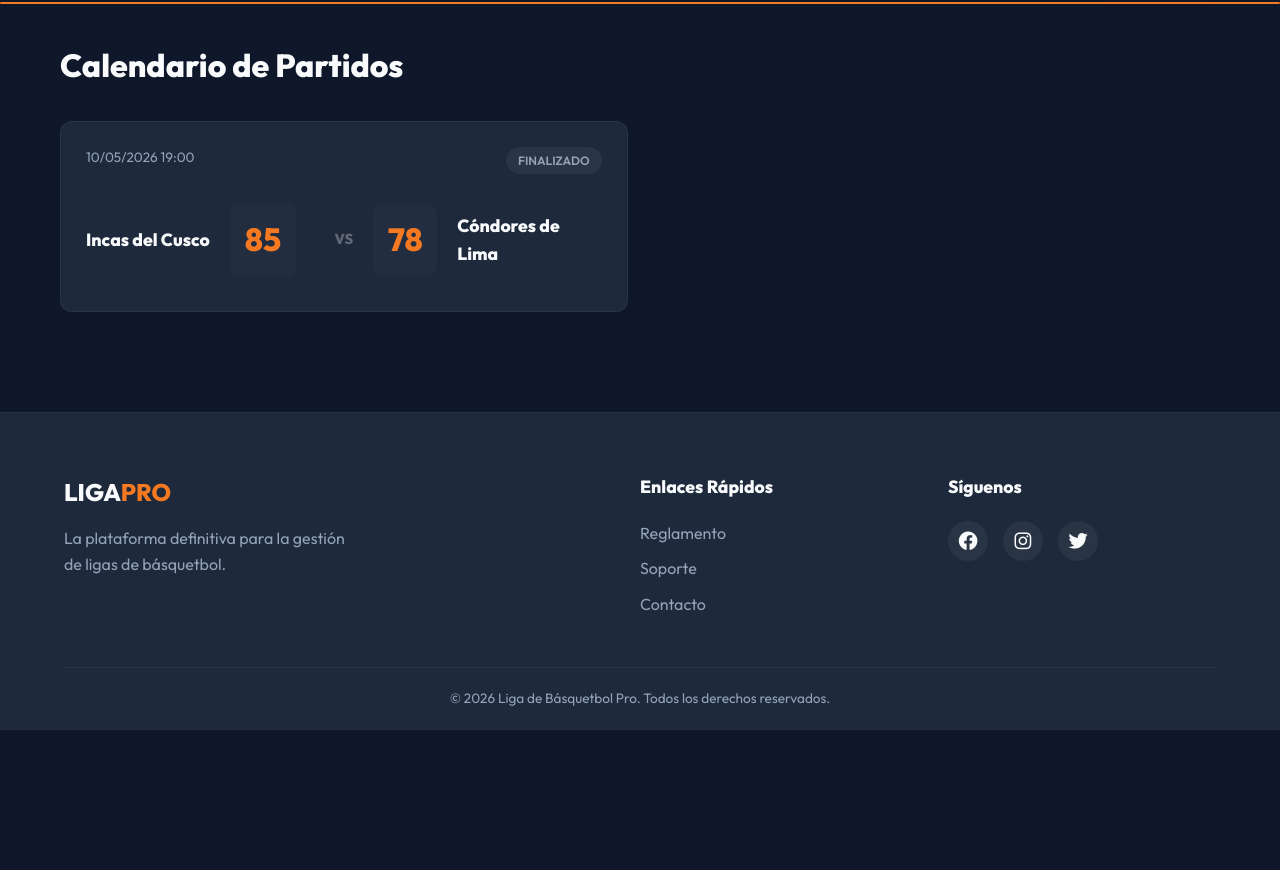
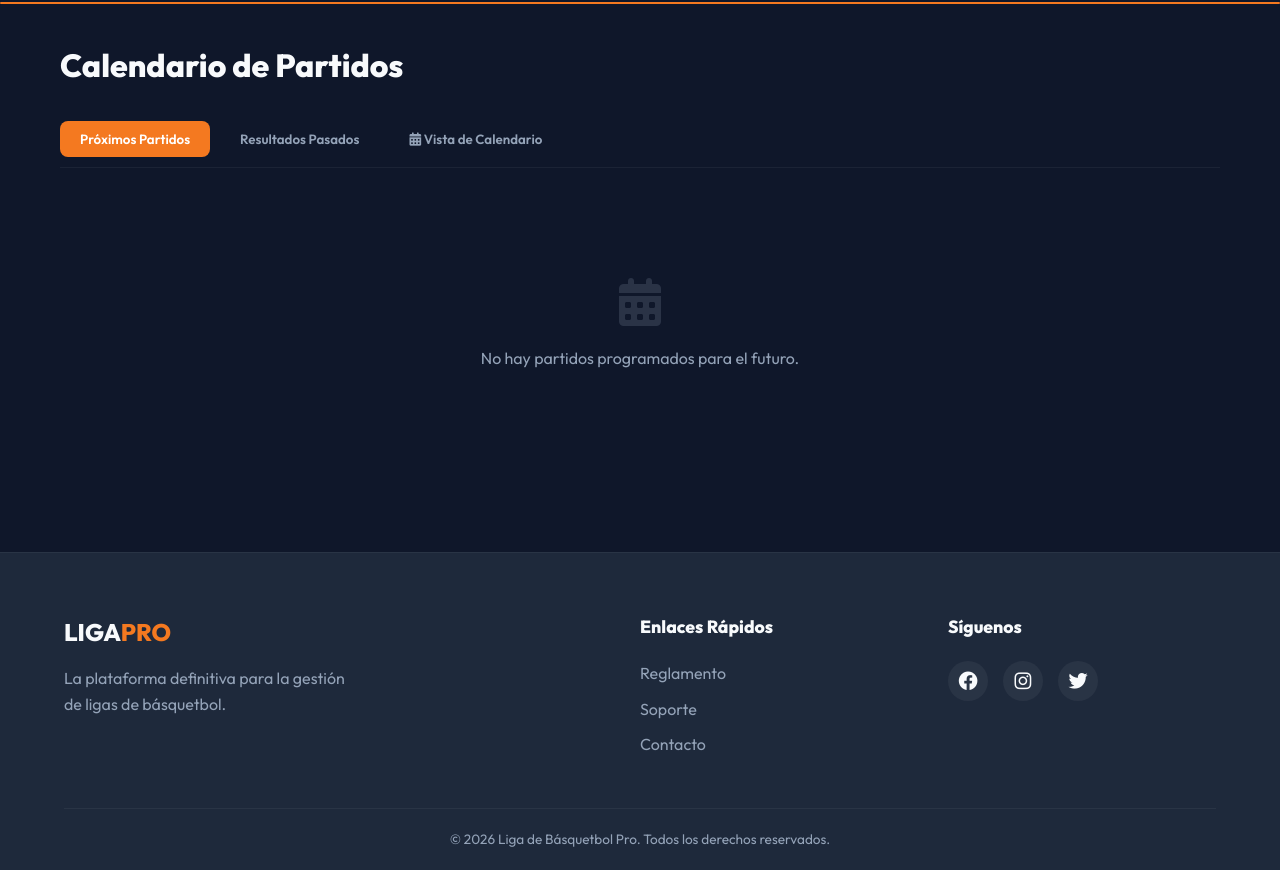
Before and after one commit to BederCC/basquet, a PHP site: page /basquet-liga/matches in a window 1280 px wide. Shown: the part 70-940 px from the top of the page. Before the commit the page ends 800 px from the top, so only its background shows below. Run offline with PHP 8.4, Linux system fonts and the light colour scheme; data comes from the database, SQL or seed files in the repository.

Commit message:
mejoras en partidos

```diff
--- a/app/config/config.php
+++ b/app/config/config.php
@@ -1,4 +1,6 @@
 <?php
+// Set Timezone for Peru/Latin America
+date_default_timezone_set('America/Lima');
 
 // Database Configuration
 define('DB_HOST', 'localhost');
--- a/app/controllers/Matches.php
+++ b/app/controllers/Matches.php
@@ -10,11 +10,24 @@ class Matches extends Controller {
     }
 
     public function index() {
-        $matches = $this->matchModel->getMatches();
+        $allMatches = $this->matchModel->getMatches();
+        $now = date('Y-m-d H:i:s');
+
+        $upcomingMatches = [];
+        $pastMatches = [];
+
+        foreach ($allMatches as $match) {
+            if ($match->fecha_partido >= $now) {
+                $upcomingMatches[] = $match;
+            } else {
+                $pastMatches[] = $match;
+            }
+        }
 
         $data = [
             'title' => 'Calendario de Partidos',
-            'matches' => $matches,
+            'upcomingMatches' => array_reverse($upcomingMatches), // Show soonest first
+            'pastMatches' => $pastMatches, // Show recent first
             'active' => 'matches'
         ];
 
--- a/app/views/matches/index.php
+++ b/app/views/matches/index.php
@@ -13,52 +13,137 @@
 
 <?php flash('match_message'); ?>
 
-<div class="matches-list">
-    <?php if(empty($data['matches'])): ?>
-        <div class="empty-state">
-            <i class="fas fa-calendar-times"></i>
-            <p>No hay partidos programados.</p>
+<!-- Tabs Navigation -->
+<div class="matches-tabs">
+    <button class="tab-btn active" onclick="openTab(event, 'upcoming')">Próximos Partidos</button>
+    <button class="tab-btn" onclick="openTab(event, 'past')">Resultados Pasados</button>
+    <button class="tab-btn" onclick="openTab(event, 'calendar_view')"><i class="fas fa-calendar-alt"></i> Vista de Calendario</button>
+</div>
+
+<!-- Tab Content: Upcoming -->
+<div id="upcoming" class="tab-content active">
+    <div class="matches-list">
+        <?php if(empty($data['upcomingMatches'])): ?>
+            <div class="empty-state">
+                <i class="fas fa-calendar-alt"></i>
+                <p>No hay partidos programados para el futuro.</p>
+            </div>
+        <?php else: ?>
+            <?php foreach($data['upcomingMatches'] as $match): ?>
+                <?php include 'match_card.php'; ?>
+            <?php endforeach; ?>
+        <?php endif; ?>
+    </div>
+</div>
+
+<!-- Tab Content: Past -->
+<div id="past" class="tab-content">
+    <div class="matches-list">
+        <?php if(empty($data['pastMatches'])): ?>
+            <div class="empty-state">
+                <i class="fas fa-history"></i>
+                <p>No hay registros de partidos pasados.</p>
+            </div>
+        <?php else: ?>
+            <?php foreach($data['pastMatches'] as $match): ?>
+                <?php include 'match_card.php'; ?>
+            <?php endforeach; ?>
+        <?php endif; ?>
+    </div>
+</div>
+
+<!-- Tab Content: Calendar View -->
+<div id="calendar_view" class="tab-content">
+    <?php
+        $month = date('m');
+        $year = date('Y');
+        $firstDayOfMonth = mktime(0, 0, 0, $month, 1, $year);
+        $daysInMonth = date('t', $firstDayOfMonth);
+        $dayOfWeek = date('w', $firstDayOfMonth);
+
+        $monthsSpanish = [
+            'January' => 'Enero', 'February' => 'Febrero', 'March' => 'Marzo', 'April' => 'Abril',
+            'May' => 'Mayo', 'June' => 'Junio', 'July' => 'Julio', 'August' => 'Agosto',
+            'September' => 'Septiembre', 'October' => 'Octubre', 'November' => 'Noviembre', 'December' => 'Diciembre'
+        ];
+        $displayMonth = $monthsSpanish[date('F', $firstDayOfMonth)] . ' ' . $year;
+    ?>
+
+    <div class="calendar-wrapper">
+        <div class="calendar-header-view">
+            <h3><?php echo $displayMonth; ?></h3>
         </div>
-    <?php else: ?>
-        <?php foreach($data['matches'] as $match): ?>
-            <div class="match-card <?php echo strtolower($match->estado) == 'finalizado' ? 'finished' : ''; ?>">
-                <div class="match-header">
-                    <span class="match-date"><?php echo date('d/m/Y H:i', strtotime($match->fecha_partido)); ?></span>
-                    <span class="match-status badge-status <?php echo strtolower($match->estado); ?>">
-                        <?php echo $match->estado; ?>
-                    </span>
-                </div>
+        <div class="calendar-grid">
+            <div class="day-name">Dom</div>
+            <div class="day-name">Lun</div>
+            <div class="day-name">Mar</div>
+            <div class="day-name">Mié</div>
+            <div class="day-name">Jue</div>
+            <div class="day-name">Vie</div>
+            <div class="day-name">Sáb</div>
 
-                <div class="match-content">
-                    <div class="team-side local">
-                        <span class="team-name"><?php echo $match->equipo_local; ?></span>
-                        <span class="team-score"><?php echo $match->puntos_local; ?></span>
-                    </div>
+            <?php
+            for ($i = 0; $i < $dayOfWeek; $i++) {
+                echo '<div class="day empty"></div>';
+            }
 
-                    <div class="match-vs">VS</div>
+            for ($day = 1; $day <= $daysInMonth; $day++) {
+                $currentDate = sprintf('%04d-%02d-%02d', $year, $month, $day);
+                $dayMatches = [];
 
-                    <div class="team-side visitor">
-                        <span class="team-score"><?php echo $match->puntos_visitante; ?></span>
-                        <span class="team-name"><?php echo $match->equipo_visitante; ?></span>
-                    </div>
-                </div>
+                foreach (array_merge($data['upcomingMatches'], $data['pastMatches']) as $m) {
+                    if (date('Y-m-d', strtotime($m->fecha_partido)) == $currentDate) {
+                        $dayMatches[] = $m;
+                    }
+                }
 
-                <?php if(isLoggedIn()): ?>
-                    <div class="match-footer">
-                        <a href="<?php echo URL_BASE; ?>matches/edit/<?php echo $match->id; ?>" class="btn-text">
-                            <i class="fas fa-edit"></i> Editar Resultado / Datos
-                        </a>
-                        <form action="<?php echo URL_BASE; ?>matches/delete/<?php echo $match->id; ?>" method="POST" onsubmit="return confirm('¿Eliminar este partido?');">
-                            <button type="submit" class="btn-text btn-danger">
-                                <i class="fas fa-trash"></i> Eliminar
-                            </button>
-                        </form>
-                    </div>
-                <?php endif; ?>
-            </div>
-        <?php endforeach; ?>
-    <?php endif; ?>
+                $isToday = date('Y-m-d') == $currentDate;
+                echo '<div class="day' . ($isToday ? ' today' : '') . '">';
+                echo '<span class="day-number">' . $day . '</span>';
+
+                if (!empty($dayMatches)) {
+                    echo '<div class="day-events">';
+                    foreach ($dayMatches as $dm) {
+                        $status = strtolower($dm->estado);
+                        $time = date('H:i', strtotime($dm->fecha_partido));
+                        $score = $dm->puntos_local . '-' . $dm->puntos_visitante;
+                        $teamsText = $dm->equipo_local . ' vs ' . $dm->equipo_visitante;
+
+                        echo "<div class='event-mini $status' title='$teamsText'>";
+                        echo "<span class='e-time'>$time</span>";
+                        echo "<span class='e-score'>$score</span>";
+                        echo "</div>";
+                    }
+                    echo '</div>';
+                }
+                echo '</div>';
+            }
+            ?>
+        </div>
+
+        <div class="calendar-legend">
+            <span class="legend-item"><span class="dot programado"></span> Programado</span>
+            <span class="legend-item"><span class="dot en"></span> En curso</span>
+            <span class="legend-item"><span class="dot finalizado"></span> Finalizado</span>
+        </div>
+    </div>
 </div>
+
+<script>
+function openTab(evt, tabName) {
+    var i, tabcontent, tablinks;
+    tabcontent = document.getElementsByClassName("tab-content");
+    for (i = 0; i < tabcontent.length; i++) {
+        tabcontent[i].classList.remove("active");
+    }
+    tablinks = document.getElementsByClassName("tab-btn");
+    for (i = 0; i < tablinks.length; i++) {
+        tablinks[i].classList.remove("active");
+    }
+    document.getElementById(tabName).classList.add("active");
+    evt.currentTarget.classList.add("active");
+}
+</script>
 
 <style>
     .page-header {
@@ -67,104 +152,178 @@
         align-items: center;
         margin-bottom: 30px;
     }
+
+    .matches-tabs {
+        display: flex;
+        gap: 10px;
+        margin-bottom: 30px;
+        border-bottom: 1px solid rgba(255,255,255,0.05);
+        padding-bottom: 10px;
+    }
+    .tab-btn {
+        background: none;
+        border: none;
+        color: var(--text-muted);
+        padding: 10px 20px;
+        font-family: inherit;
+        font-weight: 600;
+        cursor: pointer;
+        transition: var(--transition);
+        border-radius: 8px;
+    }
+    .tab-btn:hover {
+        background: rgba(255,255,255,0.03);
+        color: var(--text);
+    }
+    .tab-btn.active {
+        background: var(--primary);
+        color: white;
+    }
+
+    .tab-content {
+        display: none;
+    }
+    .tab-content.active {
+        display: block;
+        animation: fadeIn 0.4s ease;
+    }
+
+    @keyframes fadeIn {
+        from { opacity: 0; transform: translateY(10px); }
+        to { opacity: 1; transform: translateY(0); }
+    }
+
     .matches-list {
         display: grid;
         grid-template-columns: repeat(auto-fill, minmax(450px, 1fr));
         gap: 25px;
     }
-    .match-card {
+
+    .empty-state {
+        grid-column: 1 / -1;
+        text-align: center;
+        padding: 80px 0;
+        color: var(--text-muted);
+    }
+    .empty-state i {
+        font-size: 3rem;
+        margin-bottom: 20px;
+        opacity: 0.2;
+    }
+
+    /* Calendar Grid Styles */
+    .calendar-wrapper {
         background: var(--surface);
+        padding: 30px;
         border-radius: var(--radius);
-        padding: 25px;
         border: 1px solid rgba(255,255,255,0.05);
+        max-width: 900px;
+        margin: 0 auto;
+    }
+    .calendar-header-view {
+        text-align: center;
+        margin-bottom: 30px;
+    }
+    .calendar-header-view h3 {
+        font-size: 1.5rem;
+        color: var(--primary);
+    }
+    .calendar-grid {
+        display: grid;
+        grid-template-columns: repeat(7, 1fr);
+        gap: 10px;
+    }
+    .day-name {
+        text-align: center;
+        font-weight: 700;
+        font-size: 0.8rem;
+        color: var(--text-muted);
+        text-transform: uppercase;
+        padding-bottom: 10px;
+    }
+    .day {
+        aspect-ratio: 1 / 1;
+        background: rgba(255,255,255,0.02);
+        border-radius: 8px;
+        padding: 10px;
+        display: flex;
+        flex-direction: column;
+        justify-content: space-between;
+        border: 1px solid rgba(255,255,255,0.03);
         transition: var(--transition);
-        position: relative;
-        overflow: hidden;
     }
-    .match-card:hover {
+    .day:not(.empty):hover {
+        background: rgba(255,255,255,0.05);
         border-color: var(--primary);
-        transform: translateY(-5px);
     }
-    .match-header {
+    .day.today {
+        border-color: var(--primary);
+        background: rgba(244, 121, 32, 0.05);
+    }
+    .day.empty {
+        background: transparent;
+        border: none;
+    }
+    .day-number {
+        font-weight: 600;
+        font-size: 0.9rem;
+    }
+    .day.today .day-number {
+        color: var(--primary);
+    }
+    .day-events {
+        display: flex;
+        flex-direction: column;
+        gap: 4px;
+        margin-top: 5px;
+    }
+    .event-mini {
+        padding: 4px 6px;
+        border-radius: 4px;
+        font-size: 0.65rem;
         display: flex;
         justify-content: space-between;
-        margin-bottom: 20px;
-        font-size: 0.85rem;
+        align-items: center;
+        color: white;
+        margin-bottom: 2px;
+        border: none;
+        box-shadow: 0 2px 5px rgba(0,0,0,0.2);
     }
-    .match-date {
+    .event-mini.programado { background: var(--primary); }
+    .event-mini.en { background: var(--success); }
+    .event-mini.finalizado { background: rgba(255,255,255,0.1); color: var(--text-muted); }
+
+    .e-time {
+        font-weight: 700;
+        opacity: 0.9;
+    }
+    .e-score {
+        font-weight: 800;
+        background: rgba(0,0,0,0.3);
+        padding: 1px 4px;
+        border-radius: 3px;
+    }
+
+    .calendar-legend {
+        display: flex;
+        justify-content: center;
+        gap: 20px;
+        margin-top: 30px;
+        font-size: 0.8rem;
         color: var(--text-muted);
     }
-    .badge-status {
-        padding: 4px 12px;
-        border-radius: 20px;
-        font-size: 0.75rem;
-        font-weight: 600;
-        text-transform: uppercase;
-    }
-    .badge-status.programado { background: rgba(241, 196, 15, 0.1); color: var(--accent); }
-    .badge-status.en { background: rgba(16, 185, 129, 0.1); color: var(--success); }
-    .badge-status.finalizado { background: rgba(255, 255, 255, 0.05); color: var(--text-muted); }
-
-    .match-content {
-        display: flex;
-        align-items: center;
-        justify-content: space-between;
-        padding: 10px 0;
-    }
-    .team-side {
-        display: flex;
-        align-items: center;
-        gap: 20px;
-        flex: 1;
-    }
-    .team-side.visitor { justify-content: flex-end; }
-    .team-name {
-        font-weight: 700;
-        font-size: 1.1rem;
-    }
-    .team-score {
-        font-size: 2rem;
-        font-weight: 800;
-        color: var(--primary);
-        background: rgba(255,255,255,0.02);
-        padding: 10px 15px;
-        border-radius: 8px;
-        min-width: 60px;
-        text-align: center;
-    }
-    .match-vs {
-        padding: 0 20px;
-        font-weight: 800;
-        opacity: 0.3;
-        font-size: 0.9rem;
-    }
-    .match-footer {
-        margin-top: 25px;
-        padding-top: 20px;
-        border-top: 1px solid rgba(255,255,255,0.05);
-        display: flex;
-        justify-content: center;
-        gap: 30px;
-    }
-    .btn-text {
-        background: none;
-        border: none;
-        color: var(--text-muted);
-        font-size: 0.85rem;
-        cursor: pointer;
-        display: flex;
-        align-items: center;
-        gap: 8px;
-        transition: var(--transition);
-    }
-    .btn-text:hover { color: var(--primary); }
-    .btn-text.btn-danger:hover { color: var(--danger); }
+    .legend-item { display: flex; align-items: center; gap: 8px; }
+    .dot { width: 10px; height: 10px; border-radius: 50%; display: inline-block; }
+    .dot.programado { background: var(--accent); }
+    .dot.en { background: var(--success); }
+    .dot.finalizado { background: var(--text-muted); }
 
     @media (max-width: 600px) {
         .matches-list { grid-template-columns: 1fr; }
-        .match-content { flex-direction: column; gap: 20px; }
-        .team-side { width: 100%; justify-content: space-between; }
-        .team-side.visitor { flex-direction: row-reverse; }
+        .matches-tabs { flex-direction: column; }
+        .calendar-grid { gap: 5px; }
+        .day { padding: 5px; }
+        .day-number { font-size: 0.7rem; }
     }
 </style>
 
--- /dev/null
+++ b/app/views/matches/match_card.php
@@ -0,0 +1,173 @@
+<?php /* @var stdClass $match */ ?>
+<div class="match-card <?php echo strtolower($match->estado) == 'finalizado' ? 'finished' : ''; ?>">
+    <div class="match-header">
+        <span class="match-date"><?php echo date('d/m/Y H:i', strtotime($match->fecha_partido)); ?></span>
+        <span class="match-status badge-status <?php echo strtolower($match->estado); ?>">
+            <?php echo $match->estado; ?>
+        </span>
+    </div>
+
+    <div class="match-content">
+        <?php
+            $isFinished = strtolower($match->estado) == 'finalizado';
+            $localWinner = $isFinished && $match->puntos_local > $match->puntos_visitante;
+            $visitorWinner = $isFinished && $match->puntos_visitante > $match->puntos_local;
+        ?>
+        <div class="team-side local <?php echo $localWinner ? 'winner' : ''; ?>">
+            <div class="team-meta">
+                <span class="team-name"><?php echo $match->equipo_local; ?></span>
+                <?php if($localWinner): ?>
+                    <span class="winner-label"><i class="fas fa-crown"></i> GANADOR</span>
+                <?php endif; ?>
+            </div>
+            <span class="team-score"><?php echo $match->puntos_local; ?></span>
+        </div>
+
+        <div class="match-vs">VS</div>
+
+        <div class="team-side visitor <?php echo $visitorWinner ? 'winner' : ''; ?>">
+            <span class="team-score"><?php echo $match->puntos_visitante; ?></span>
+            <div class="team-meta">
+                <span class="team-name"><?php echo $match->equipo_visitante; ?></span>
+                <?php if($visitorWinner): ?>
+                    <span class="winner-label">GANADOR <i class="fas fa-crown"></i></span>
+                <?php endif; ?>
+            </div>
+        </div>
+    </div>
+
+    <?php if(isLoggedIn()): ?>
+        <div class="match-footer">
+            <a href="<?php echo URL_BASE; ?>matches/edit/<?php echo $match->id; ?>" class="btn-text">
+                <i class="fas fa-edit"></i> Editar
+            </a>
+            <form action="<?php echo URL_BASE; ?>matches/delete/<?php echo $match->id; ?>" method="POST" onsubmit="return confirm('¿Eliminar este partido?');">
+                <button type="submit" class="btn-text btn-danger">
+                    <i class="fas fa-trash"></i> Eliminar
+                </button>
+            </form>
+        </div>
+    <?php endif; ?>
+</div>
+
+<style>
+    /* Card Component Styles */
+    .match-card {
+        background: var(--surface);
+        border-radius: var(--radius);
+        padding: 25px;
+        border: 1px solid rgba(255,255,255,0.05);
+        transition: var(--transition);
+        position: relative;
+        overflow: hidden;
+        display: flex;
+        flex-direction: column;
+    }
+    .match-card:hover {
+        border-color: var(--primary);
+        transform: translateY(-5px);
+    }
+    .match-header {
+        display: flex;
+        justify-content: space-between;
+        margin-bottom: 20px;
+        font-size: 0.85rem;
+    }
+    .match-date {
+        color: var(--text-muted);
+    }
+    .badge-status {
+        padding: 4px 12px;
+        border-radius: 20px;
+        font-size: 0.75rem;
+        font-weight: 600;
+        text-transform: uppercase;
+    }
+    .badge-status.programado { background: rgba(241, 196, 15, 0.1); color: var(--accent); }
+    .badge-status.en { background: rgba(16, 185, 129, 0.1); color: var(--success); }
+    .badge-status.finalizado { background: rgba(255, 255, 255, 0.05); color: var(--text-muted); }
+
+    .match-content {
+        display: flex;
+        align-items: center;
+        justify-content: space-between;
+        padding: 10px 0;
+    }
+    .team-side {
+        display: flex;
+        align-items: center;
+        gap: 20px;
+        flex: 1;
+        transition: var(--transition);
+        padding: 10px;
+        border-radius: 12px;
+    }
+    .team-side.visitor { justify-content: flex-end; }
+
+    .team-meta {
+        display: flex;
+        flex-direction: column;
+    }
+    .team-side.visitor .team-meta { text-align: right; }
+
+    .team-name {
+        font-weight: 700;
+        font-size: 1.1rem;
+    }
+
+    .winner-label {
+        font-size: 0.65rem;
+        font-weight: 800;
+        color: var(--primary);
+        letter-spacing: 1px;
+        margin-top: 4px;
+    }
+
+    .team-side.winner .team-name {
+        color: var(--primary);
+    }
+
+    .team-side.winner .team-score {
+        border: 2px solid var(--primary);
+        color: var(--primary);
+        box-shadow: 0 0 15px rgba(244, 121, 32, 0.2);
+    }
+
+    .team-score {
+        font-size: 2rem;
+        font-weight: 800;
+        color: var(--primary);
+        background: rgba(255,255,255,0.02);
+        padding: 10px 15px;
+        border-radius: 8px;
+        min-width: 60px;
+        text-align: center;
+    }
+    .match-vs {
+        padding: 0 20px;
+        font-weight: 800;
+        opacity: 0.3;
+        font-size: 0.9rem;
+    }
+    .match-footer {
+        margin-top: 25px;
+        padding-top: 20px;
+        border-top: 1px solid rgba(255,255,255,0.05);
+        display: flex;
+        justify-content: center;
+        gap: 30px;
+    }
+    .btn-text {
+        background: none;
+        border: none;
+        color: var(--text-muted);
+        font-size: 0.85rem;
+        cursor: pointer;
+        display: flex;
+        align-items: center;
+        gap: 8px;
+        transition: var(--transition);
+    }
+    .btn-text:hover { color: var(--primary); }
+    .btn-text.btn-danger:hover { color: var(--danger); }
+</style>
```
